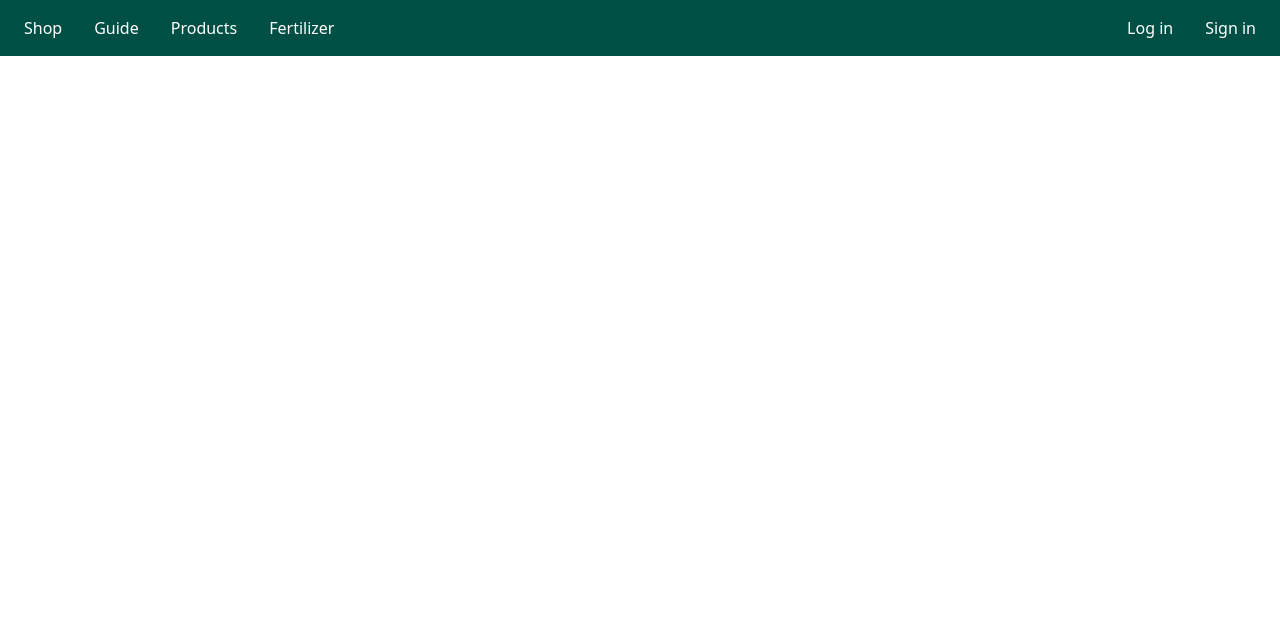
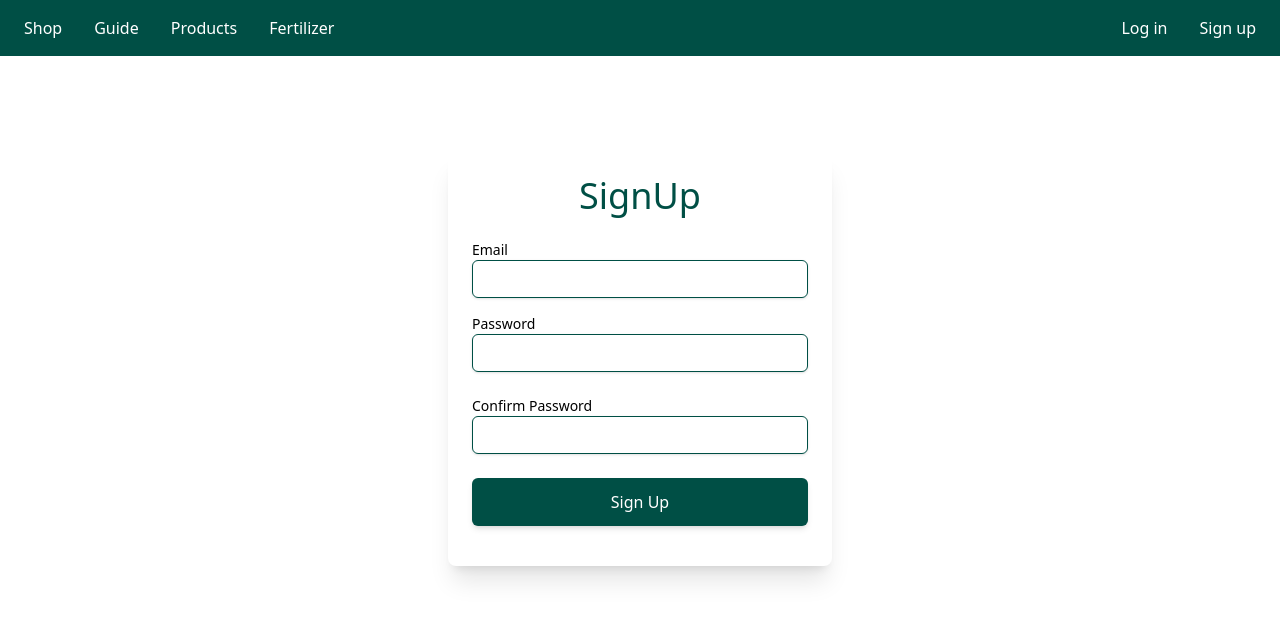
Before and after one commit to Anasthesie/flower-shop-final-exam, a React (Vite) app: page /sign-up in a window 1280 px wide. Shown: the top 620 px of the page. Built offline with nearby package versions, Linux system fonts and the light colour scheme.

Commit message:
created static sign up page

```diff
--- a/src/App.jsx
+++ b/src/App.jsx
@@ -3,6 +3,7 @@ import "./App.css";
 import HeaderMenu from "./components/header";
 import LoginPage from "./pages/login-page";
 import HomePage from "./pages/home-page";
+import SignUpPage from "./pages/signup-page";
 
 export default function App() {
   return (
@@ -11,7 +12,8 @@ export default function App() {
 
       <Routes>
         <Route index element={<HomePage />} />
-        <Route path="login" element={<LoginPage />} />
+        <Route path="log-in" element={<LoginPage />} />
+        <Route path="sign-up" element={<SignUpPage />} />
       </Routes>
     </div>
   );
--- a/src/components/header.jsx
+++ b/src/components/header.jsx
@@ -20,8 +20,8 @@ export default function Header() {
         </ul>
       </nav>
       <div className="flex gap-8">
-        <Link to="/login">Log in</Link>
-        <Link to="/sign-in">Sign in</Link>
+        <Link to="/log-in">Log in</Link>
+        <Link to="/sign-up">Sign up</Link>
       </div>
     </header>
   );
--- /dev/null
+++ b/src/components/signup.jsx
@@ -0,0 +1,31 @@
+import Button from "./button";
+import Input from "./input";
+
+export default function SignUp() {
+  return (
+    <div className="pt-24">
+      <div className="max-w-sm mx-auto p-6 bg-white rounded-lg shadow-xl">
+        <h2 className="text-center text-4xl text-green mb-6">SignUp</h2>
+        <form>
+          <div className="mb-4">
+            <Input type="text" name="Email" label={"Email"} />
+          </div>
+          <div className="mb-6">
+            <Input type="password" name="password" label={"Password"} />
+          </div>
+          <div className="mb-6">
+            <Input
+              type="password"
+              name="Confirm Password"
+              label={"Confirm Password"}
+            />
+          </div>
+          <Button
+            text={"Sign Up"}
+            className="w-full bg-green text-white hover:bg-green/80 mb-4"
+          />
+        </form>
+      </div>
+    </div>
+  );
+}
--- a/src/pages/login-page.jsx
+++ b/src/pages/login-page.jsx
@@ -3,7 +3,6 @@ import Login from "../components/login";
 export default function LoginPage() {
   return (
     <div>
-        {/* <h1 className="text-2xl">Login</h1> */}
       <Login />
     </div>
   );
--- /dev/null
+++ b/src/pages/signup-page.jsx
@@ -0,0 +1,9 @@
+import SignUp from "../components/signup";
+
+export default function SignUpPage() {
+  return (
+    <div>
+      <SignUp />
+    </div>
+  );
+}
```
